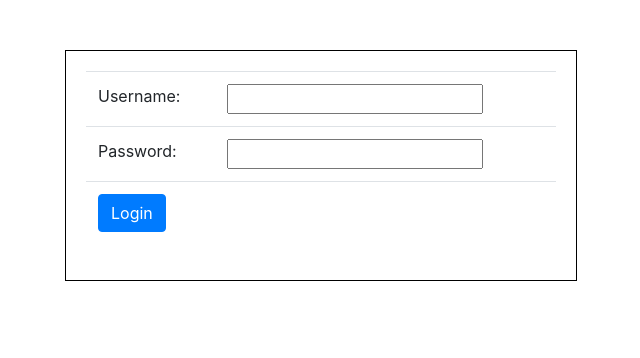
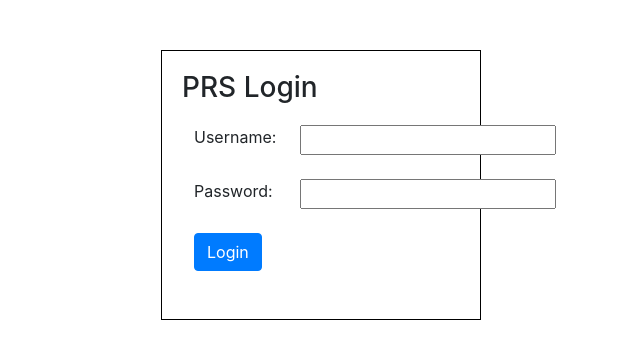
Before and after one commit to chrissc6/prs-client-solution, an Angular app: page /login in a window 1280 px wide. Shown: the top 358 px of the page, without its empty margins (319-959 px from the left). Built offline with nearby package versions, Linux system fonts and the light colour scheme.

Commit message:
added login edits

```diff
--- a/src/app/user/login/login.component.css
+++ b/src/app/user/login/login.component.css
@@ -1,6 +1,6 @@
 .loginform{
     margin: 50px auto 0 auto;
     padding: 20px;
-    width: 40%;
+    width: 25%;
     border: 1px solid black;
 }
--- a/src/app/user/login/login.component.html
+++ b/src/app/user/login/login.component.html
@@ -1,5 +1,6 @@
 <div class="loginform">
-  <table class="table">
+  <h3>PRS Login</h3>
+  <table class="table table-borderless">
     <tr>
       <td>Username: </td>
       <td>
```
